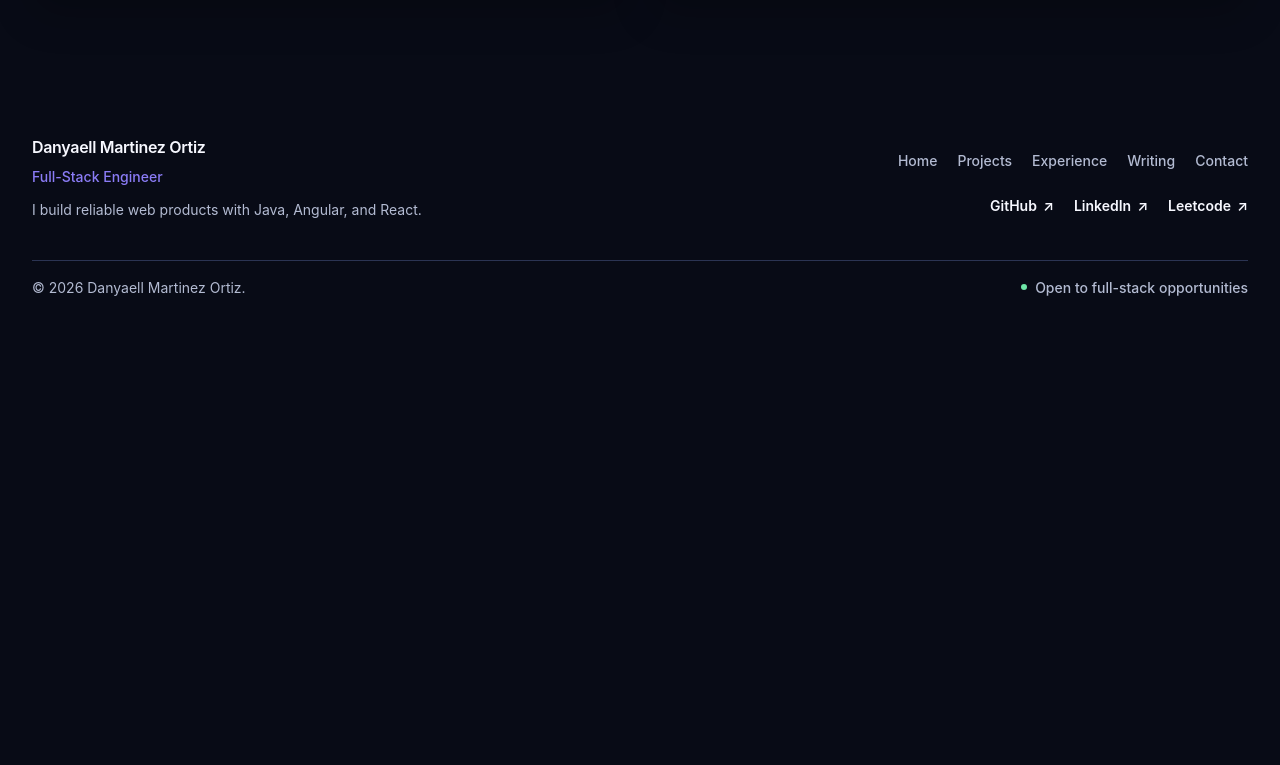
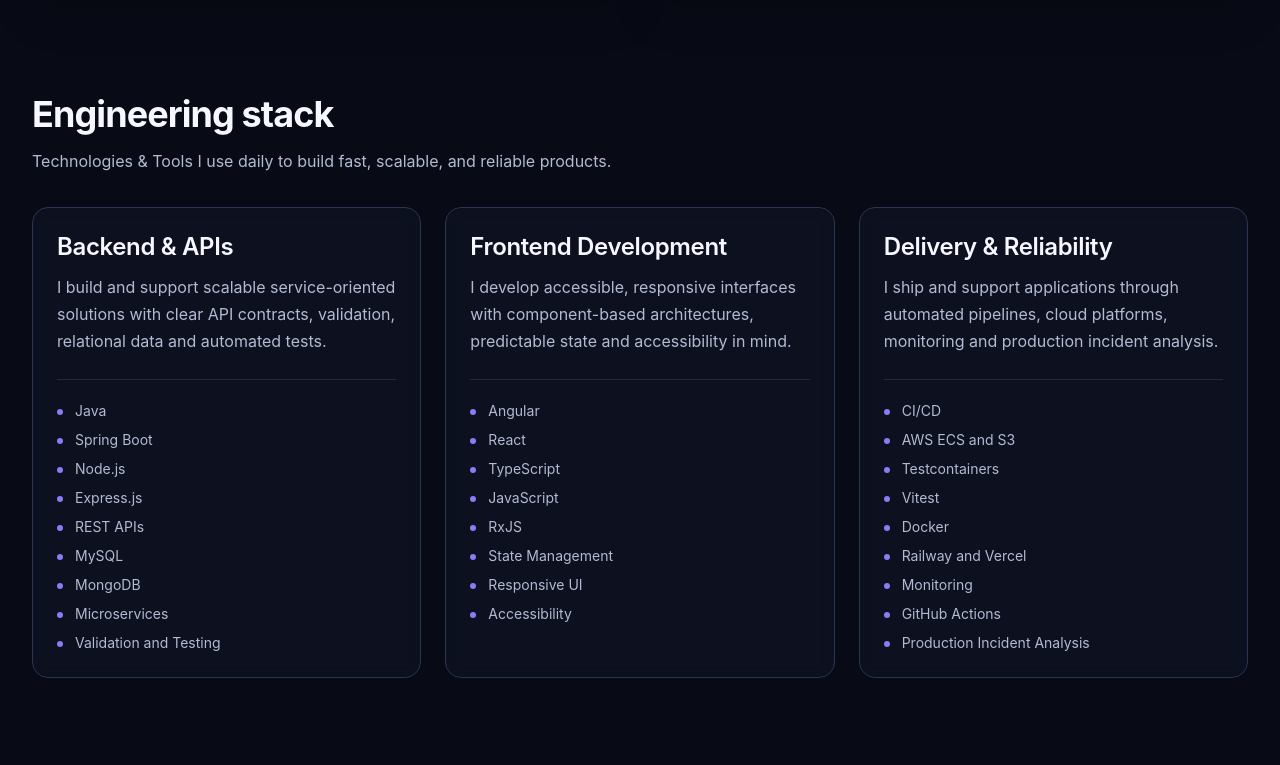
Before and after one commit to Danyaell/portfolio, an Angular app: page / in a window 1280 px wide. Shown: the part 1755-2520 px from the top of the page. Before the commit the page ends 2069 px from the top, so only its background shows below. Built offline with nearby package versions, Linux system fonts and the light colour scheme; a web font is replaced by a local one.

Commit message:
feature/create-expertise-section

```diff
--- /dev/null
+++ b/src/app/home/home-engineering-capabilities/home-engineering-capabilities.html
@@ -0,0 +1,48 @@
+<section aria-labelledby="engineering-capabilities-title" class="w-full">
+  <div class="site-container pb-16 md:pb-20 lg:pb-24">
+    <div class="max-w-2xl">
+      <h2 id="engineering-capabilities-title">Engineering stack</h2>
+
+      <p class="mt-3 text-ink-muted">
+        Technologies & Tools I use daily to build fast, scalable, and reliable products.
+      </p>
+    </div>
+
+    <ul
+      aria-label="Engineering capability areas"
+      class="mt-8 grid grid-cols-1 gap-5 lg:grid-cols-3 lg:gap-6"
+    >
+      @for (area of engineeringAreas; track area.title) {
+        <li class="min-w-0">
+          <article
+            class="flex h-full flex-col rounded-card border border-border bg-surface/60 p-5 backdrop-blur-sm md:p-6"
+          >
+            <h3>
+              {{ area.title }}
+            </h3>
+
+            <p class="mt-3 text-ink-muted">
+              {{ area.description }}
+            </p>
+
+            <ul
+              [attr.aria-label]="area.title + ' technologies and practices'"
+              class="mt-6 space-y-2 border-t border-border/70 pt-5"
+            >
+              @for (capability of area.capabilities; track capability) {
+                <li class="flex items-start gap-3 text-secondary text-ink-muted">
+                  <span
+                    aria-hidden="true"
+                    class="mt-[0.55rem] size-1.5 shrink-0 rounded-full bg-brand-violet"
+                  ></span>
+
+                  <span>{{ capability }}</span>
+                </li>
+              }
+            </ul>
+          </article>
+        </li>
+      }
+    </ul>
+  </div>
+</section>
--- /dev/null
+++ b/src/app/home/home-engineering-capabilities/home-engineering-capabilities.ts
@@ -0,0 +1,68 @@
+import { Component } from '@angular/core';
+
+interface EngineeringArea {
+  readonly title: string;
+  readonly description: string;
+  readonly capabilities: readonly string[];
+}
+
+const ENGINEERING_AREAS = [
+  {
+    title: 'Backend & APIs',
+    description:
+      'I build and support scalable service-oriented solutions with clear API contracts, validation, relational data and automated tests.',
+    capabilities: [
+      'Java',
+      'Spring Boot',
+      'Node.js',
+      'Express.js',
+      'REST APIs',
+      'MySQL',
+      'MongoDB',
+      'Microservices',
+      'Validation and Testing',
+    ],
+  },
+  {
+    title: 'Frontend Development',
+    description:
+      'I develop accessible, responsive interfaces with component-based architectures, predictable state and accessibility in mind.',
+    capabilities: [
+      'Angular',
+      'React',
+      'TypeScript',
+      'JavaScript',
+      'RxJS',
+      'State Management',
+      'Responsive UI',
+      'Accessibility',
+    ],
+  },
+  {
+    title: 'Delivery & Reliability',
+    description:
+      'I ship and support applications through automated pipelines, cloud platforms, monitoring and production incident analysis.',
+    capabilities: [
+      'CI/CD',
+      'AWS ECS and S3',
+      'Testcontainers',
+      'Vitest',
+      'Docker',
+      'Railway and Vercel',
+      'Monitoring',
+      'GitHub Actions',
+      'Production Incident Analysis',
+    ],
+  },
+] as const satisfies readonly EngineeringArea[];
+
+@Component({
+  selector: 'dml-home-engineering-capabilities',
+  templateUrl: './home-engineering-capabilities.html',
+  host: {
+    class: 'block w-full',
+  },
+})
+export class HomeEngineeringCapabilitiesComponent {
+  protected readonly engineeringAreas = ENGINEERING_AREAS;
+}
--- a/src/app/home/home-page/home-page.html
+++ b/src/app/home/home-page/home-page.html
@@ -1,3 +1,4 @@
 <dml-home-hero />
 <dml-home-evidence-strip />
 <dml-home-featured-projects />
+<dml-home-engineering-capabilities />
```
Also changed, not shown: src/app/home/home-page/home-page.ts (+7 -1 lines), 2 other files (tests, documents, lock files or other folders).
